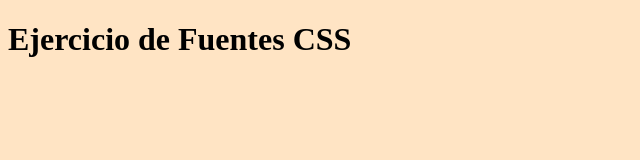
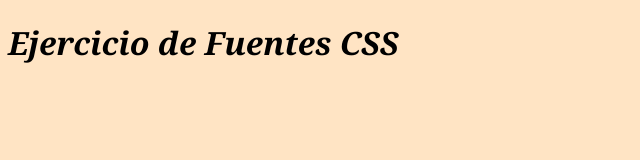
Before and after one commit to DiegoLopezSuarez/Modulo1WEB_CSS, a plain HTML site: page 01_fuentes/01fuentes.html in a window 1280 px wide. Shown: the whole page, without its empty margins (0-640 px from the left). Drawn offline with Linux system fonts and the light colour scheme.

Commit message:
Cambios breves ejercicio 01 modulo 2

```diff
--- a/01_fuentes/01fuentes.html
+++ b/01_fuentes/01fuentes.html
@@ -9,7 +9,10 @@
 </head>
 
 <body>
+    <header>
     <h1>Ejercicio de Fuentes CSS</h1>
+    </header>
+
 </body>
 
 </html>
--- a/01_fuentes/css/01styles_fuentes.css
+++ b/01_fuentes/css/01styles_fuentes.css
@@ -1,3 +1,5 @@
+
+
 *,
 *::before, *::after,
 *:before, *:after,
@@ -8,3 +10,7 @@ body
 {
     background-color: bisque
 }
+h1{
+    font-family: Cambria, Cochin, Georgia, Times, 'Times New Roman', serif;
+    font-style: oblique;
+}
```
